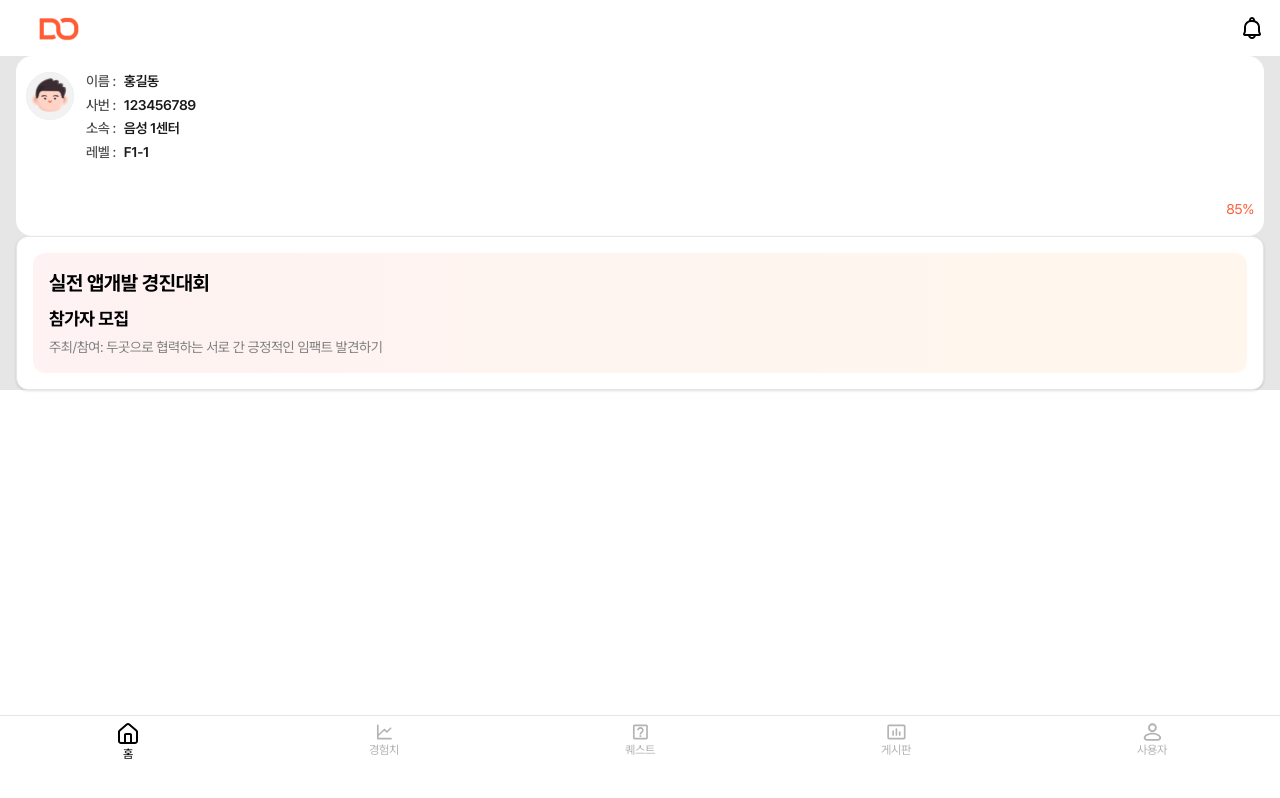
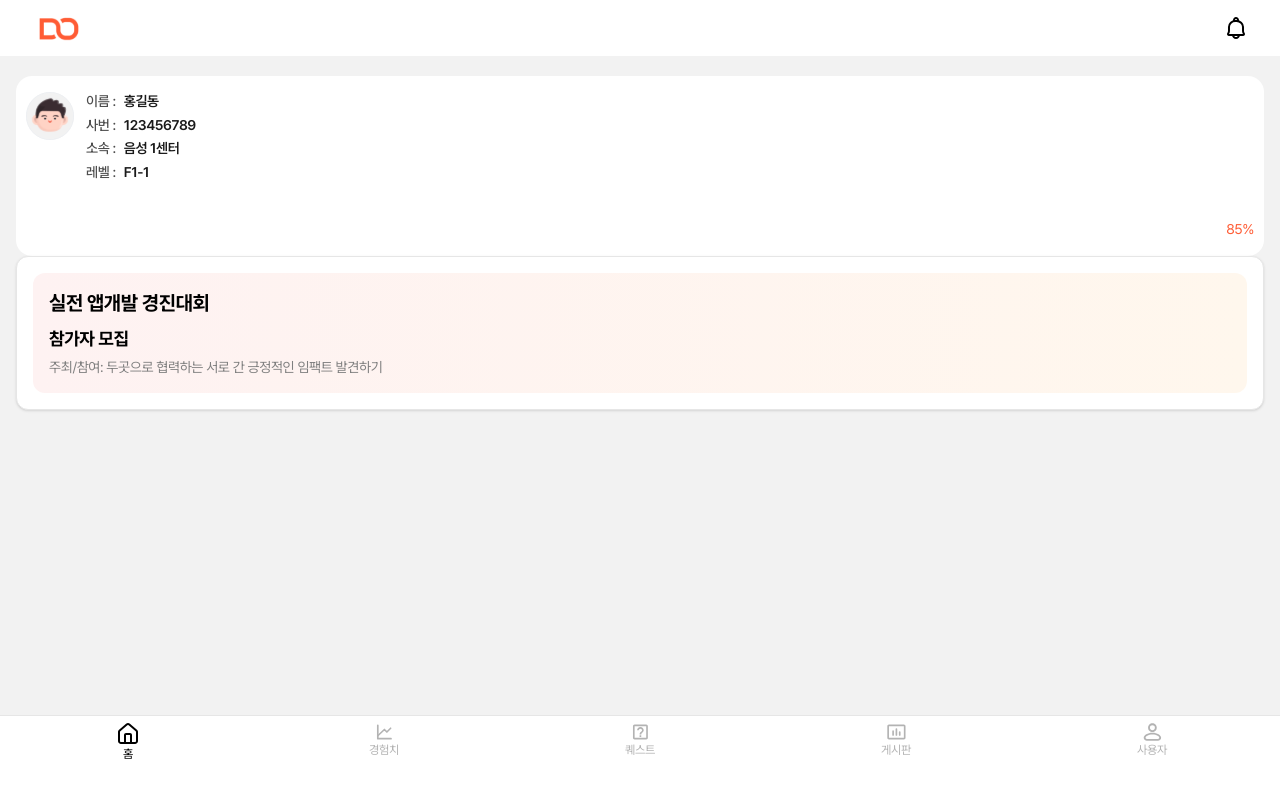
Before and after one commit to blaybus-playus/Frontend, a Next.js app: page /home in a window 1280 px wide. Built offline with nearby package versions, Linux system fonts and the light colour scheme.

Commit message:
design: 디자인 시안 변경

```diff
--- a/app/(tab)/layout.tsx
+++ b/app/(tab)/layout.tsx
@@ -10,10 +10,10 @@ export default function Layout({
 }>) {
   return (
     <div>
-      <div className="relative bg-gray-200 pt-[56px]">
+      <div className="relative bg-gray-100 pt-[56px] h-[100vh]">
         <Header />
         <TopTab />
-        <div className="w-auto mx-4 bg-gray-200">
+        <div className="w-auto mx-4 pt-5 bg-gray-100">
           {children}
         </div>
         <BottomTab />
--- a/components/common/Header.tsx
+++ b/components/common/Header.tsx
@@ -19,7 +19,7 @@ const Header = () => {
 
   return (
     <header className="fixed top-0 w-full bg-white z-1000">
-      <div className="w-full h-[56px] flex justify-between items-center pl-[2rem] pr-[1rem]">
+      <div className="w-full h-[56px] flex justify-between items-center pl-[2rem] pr-[2rem]">
         {currentTitle === '홈' ?
           <Image
             src={logo}
```
